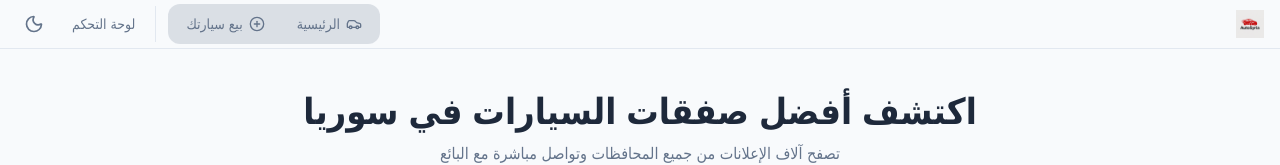
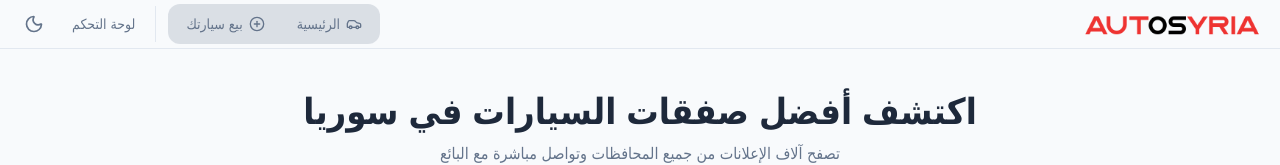
Before and after one commit to Azzam230/autosyria, a Next.js app: page / in a window 1280 px wide. Shown: the top 165 px of the page. Built offline with nearby package versions, Linux system fonts and the light colour scheme; no server answers; the database is empty; a web font is replaced by a local one.

Commit message:
fix: تغيير اللوغو من jpeg إلى png

```diff
--- a/src/components/layout/Header.tsx
+++ b/src/components/layout/Header.tsx
@@ -25,7 +25,7 @@ export default function Header() {
 
           <Link href="/" className="flex items-center">
             <Image
-              src="/logo.jpeg"
+              src="/logo.png"
               alt={SITE_NAME}
               width={100}
               height={28}
```
Also changed, not shown: public/logo.png (added).
